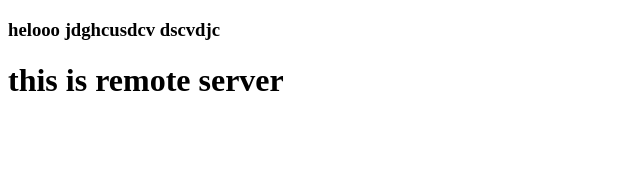
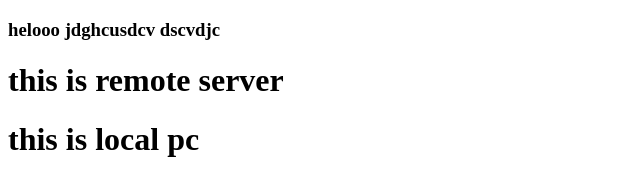
Before and after one commit to maheshv99/s1, a plain HTML site: page hello.html in a window 1280 px wide. Shown: the whole page, without its empty margins (0-640 px from the left). Drawn offline with Linux system fonts and the light colour scheme.

Commit message:
this is a local

```diff
--- a/hello.html
+++ b/hello.html
@@ -4,6 +4,7 @@
         <p>
             <h3>helooo jdghcusdcv dscvdjc </h3>
         <h1>this is remote server</h1>
+        <h1>this is local pc</h1>
 
         </p>
     </body>
```
